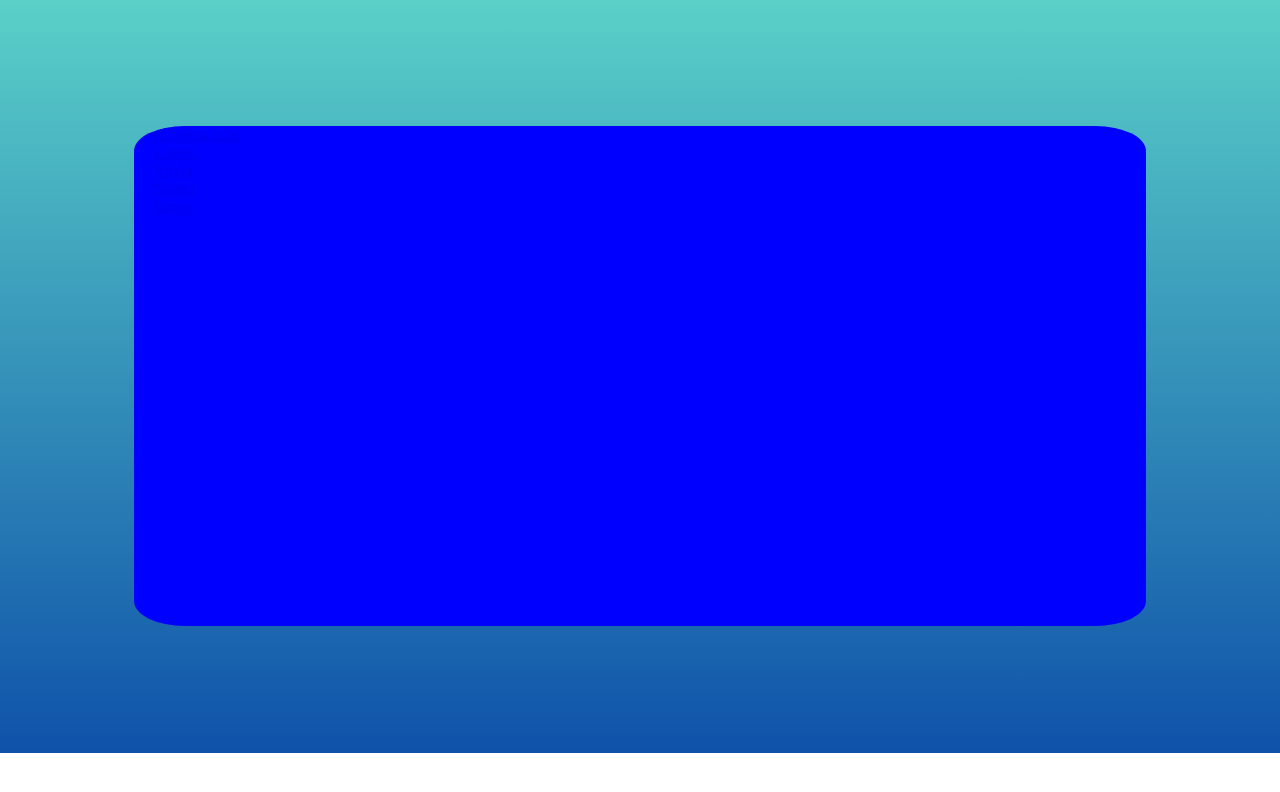
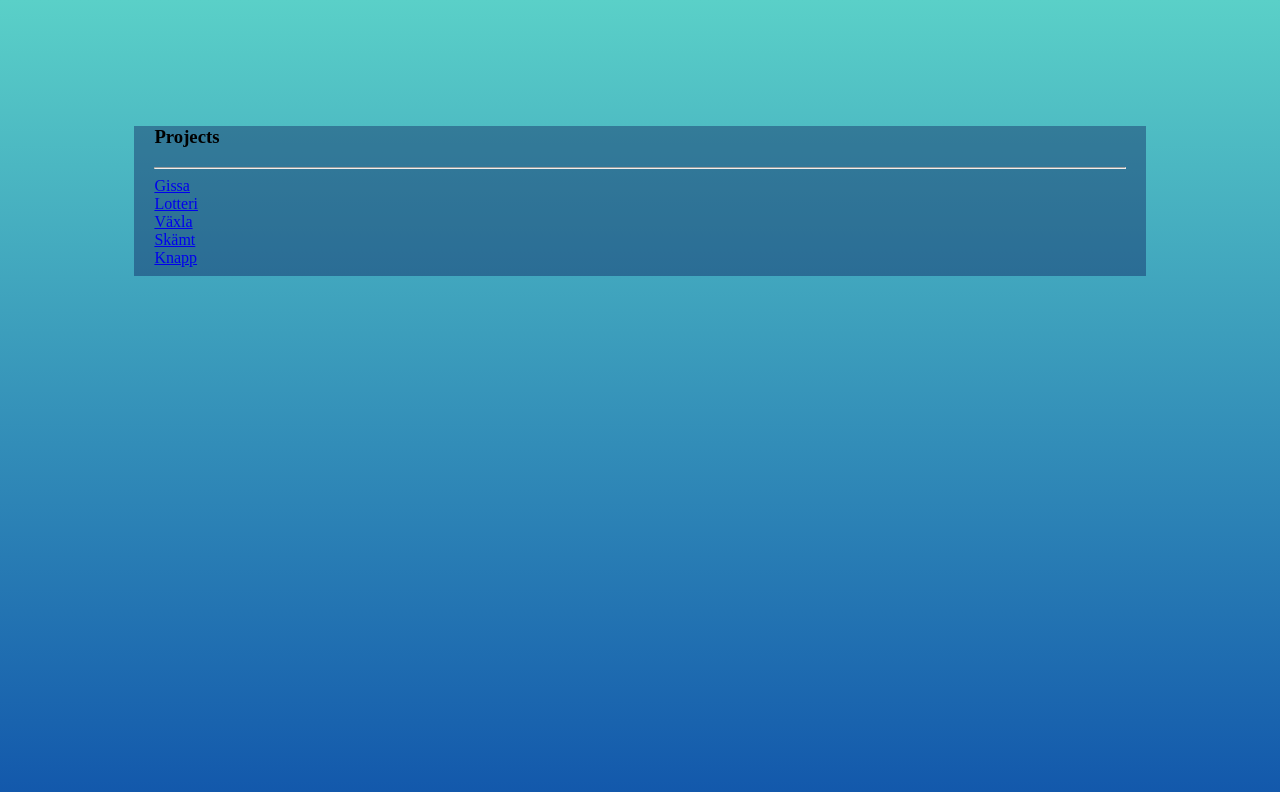
Before and after one commit to Herald477/Herald477.Github.io, a plain HTML site: page index.html in a window 1280 px wide. Drawn offline with Linux system fonts and the light colour scheme.

Commit message:
MADE summerbreak list + ADD CSS to make it look good

```diff
--- /dev/null
+++ b/Sommarlov/lov.css
@@ -0,0 +1,27 @@
+body {
+    background-image: linear-gradient(to top, #f6ca7fd7, #70faf1);
+}
+
+.main_div {
+    margin: 10%;
+    width: 80%;
+    height: 550px;
+    background-image: linear-gradient(to top, hsla(57, 76%, 69%, 0.473), #61bff9a8);
+    border-radius: 80px;
+}
+
+.inner_div {
+    margin: 60px;
+    height: 10%;
+}
+
+img {
+    height: 40vh;
+    border-radius: 40px;
+    width: 620px;
+}
+.cream {
+    height: 45vh;
+    width: 350px;
+    margin-left: 5%;
+}
--- a/index.html
+++ b/index.html
@@ -10,11 +10,13 @@
 <body>
     <div class="main_div">
         <div class="inner_div">
-            <a href="gissa/gissa.html" target="_blank" rel="noopener noreferrer"> till gissa talet</a><br>
+            <h3>Projects</h3>
+            <hr>
+            <a href="gissa/gissa.html" target="_blank" rel="noopener noreferrer">Gissa</a><br>
             <a href="lotteri/lotteri.html" target="_blank" rel="noopener noreferrer">Lotteri</a><br>
             <a href="Växla/Växla.html" target="_blank" rel="noopener noreferrer">Växla</a><br>
             <a href="joke/joke.html" target="_blank" rel="noopener noreferrer">Skämt</a><br>
-            <a href="knapp/kanppen.html" target="_blank" rel="noopener noreferrer">knapp</a><br>
+            <a href="knapp/kanppen.html" target="_blank" rel="noopener noreferrer">Knapp</a><br>
         </div>
     </div>
 </body>
--- a/style.css
+++ b/style.css
@@ -1,6 +1,7 @@
 body {
     background-image: linear-gradient(to top, #0f52aa,  #5ad0c8);
     background-repeat:no-repeat;
+    height: 700px;
 }
 
 img {
@@ -9,16 +10,15 @@ img {
 
 h1 {
     color: rgb(255, 255, 255);
-    font-family:Arial, Helvetica, sans-serif ;
+    font-family:Arial, Helvetica, sans-serif;
     position: absolute;
     left: 150px;
 }
 .main_div {
-    height: 500px;
+    height: 150px;
     width: 80%;
     margin: 10%;
-    background-color: blue;
-    border-radius: 5%;
+    background-color: rgba(0, 0, 72, 0.349);
 }
 .inner_div {
     margin: 20px;
```
Also changed, not shown: Sommarlov/lov.html (added, +23 -0 lines).
